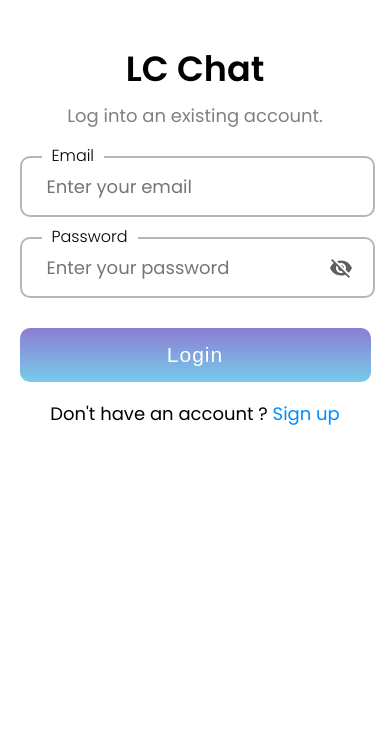
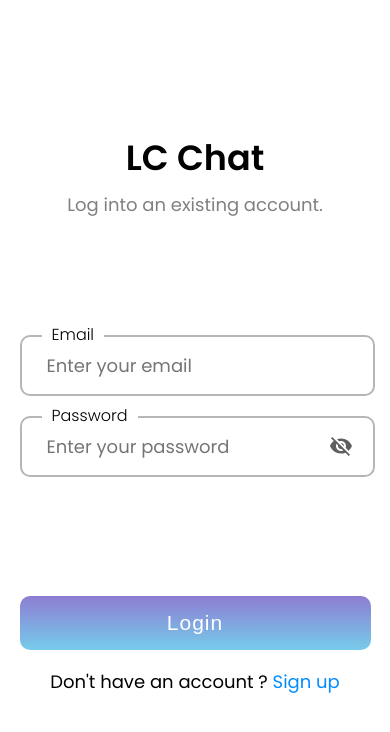
Before and after one commit to M-Uzair-dev/LCBP-Chat-app, a React (Vite) app in the folder Client/: page /login in a window 390 px wide. Shown: the top 732 px of the page. Built offline with nearby package versions, Linux system fonts and the light colour scheme.

Commit message:
finalized the web

```diff
--- a/Client/src/pages/css/auth.css
+++ b/Client/src/pages/css/auth.css
@@ -167,7 +167,6 @@
   .leftcont {
     width: 100%;
     max-width: 500px;
-    justify-content: flex-start;
   }
   .remembermediv {
     margin: 10px 0 20px 0;
```
